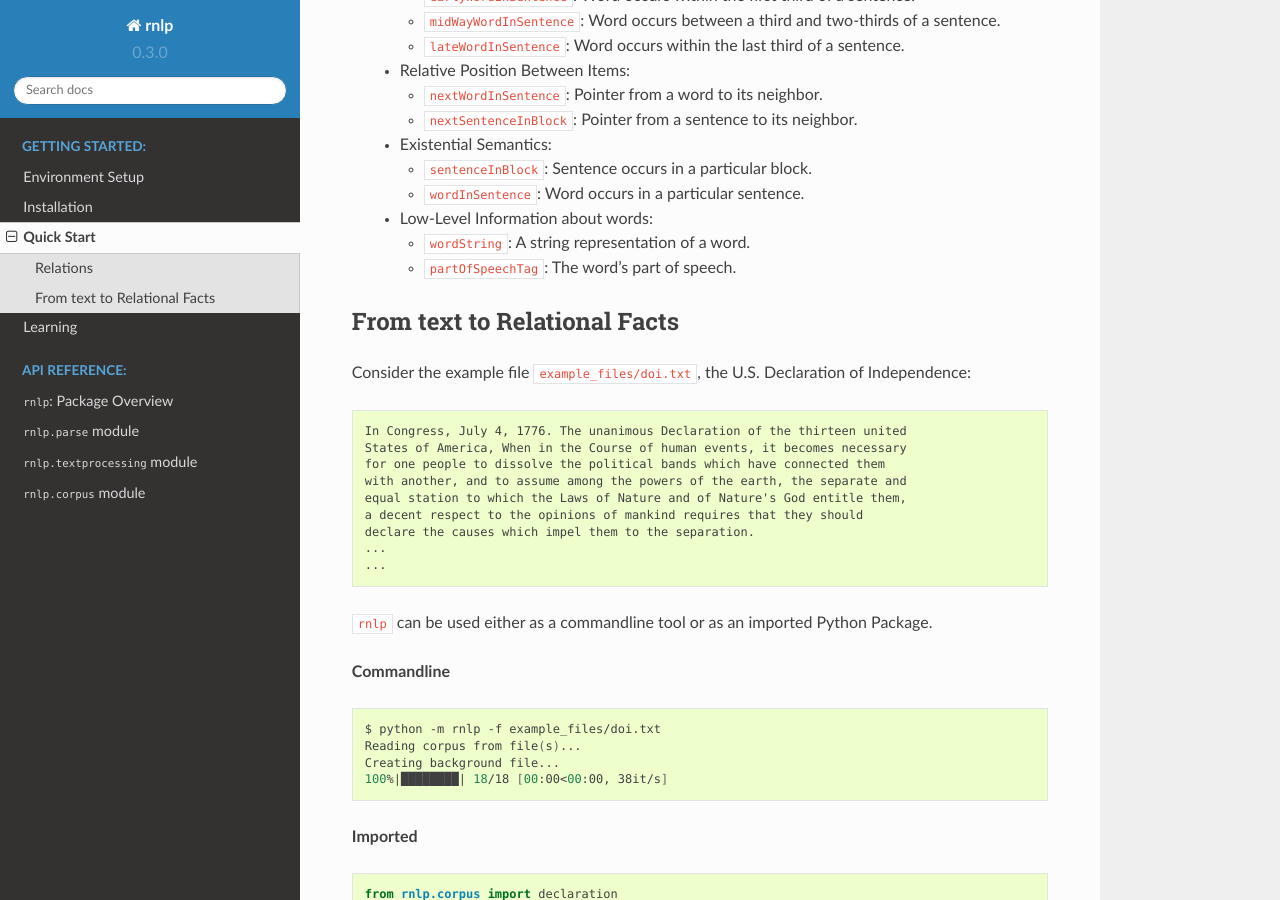
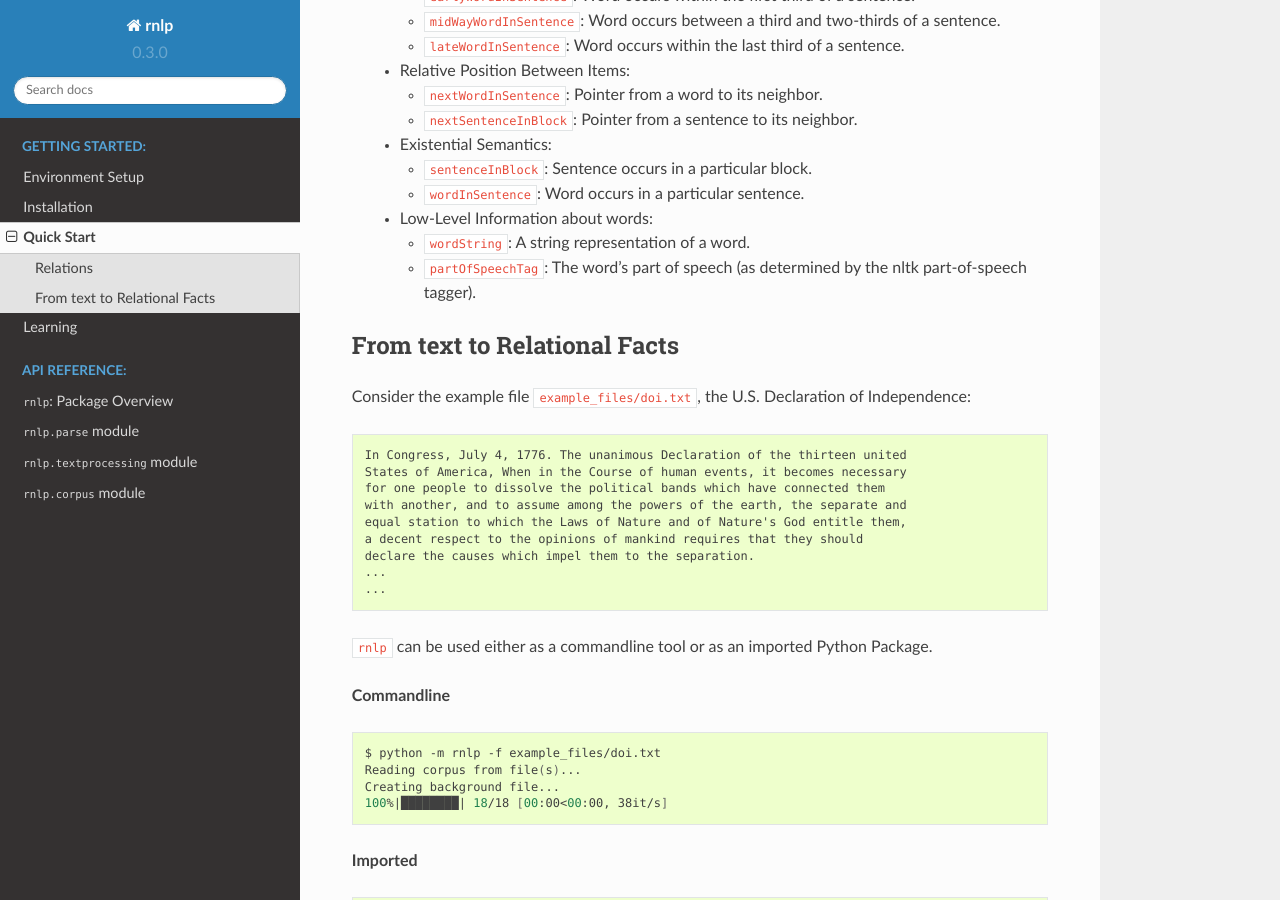
Before and after one commit to srlearn/rnlp, a Sphinx documentation site: the page built from documentation/source/getting_started/03_quickstart.rst, in a window 1280 px wide and 900 px high, scrolled down 428 px. Built offline with Sphinx 7.4.7 and the Read the Docs theme 2.0.0, drawn with Linux system fonts in a browser that asks for light colours.

Commit message:
Fixing a typo pointed out by Mike, adding a reference to the nltk part of speech tagger.

```diff
--- a/documentation/source/getting_started/03_quickstart.rst
+++ b/documentation/source/getting_started/03_quickstart.rst
@@ -32,7 +32,7 @@ The relations created by ``rnlp`` include the following:
   * Low-Level Information about words:
 
     * ``wordString``: A string representation of a word.
-    * ``partOfSpeechTag``: The word’s part of speech.
+    * ``partOfSpeechTag``: The word's part of speech (as determined by the nltk part-of-speech tagger).
 
 From text to Relational Facts
 -----------------------------
--- a/documentation/source/getting_started/04_learning.rst
+++ b/documentation/source/getting_started/04_learning.rst
@@ -6,7 +6,7 @@ Learning
 
 We now have ``bk.txt`` and ``facts.txt`` as a result of the previous step. In order to get show some results, we will construct a toy data set from predicates easily available in the facts file.
 
-The *Delcaration of Independence* contains a set of phrases called the "List of Grievances", where the Founders spell out the 27 violations by King George III.
+The *Declaration of Independence* contains a set of phrases called the "List of Grievances", where the Founders spell out the 27 violations by King George III.
 
 We can turn these into a text classification task where we learn the structure of the grievances.
 
```
